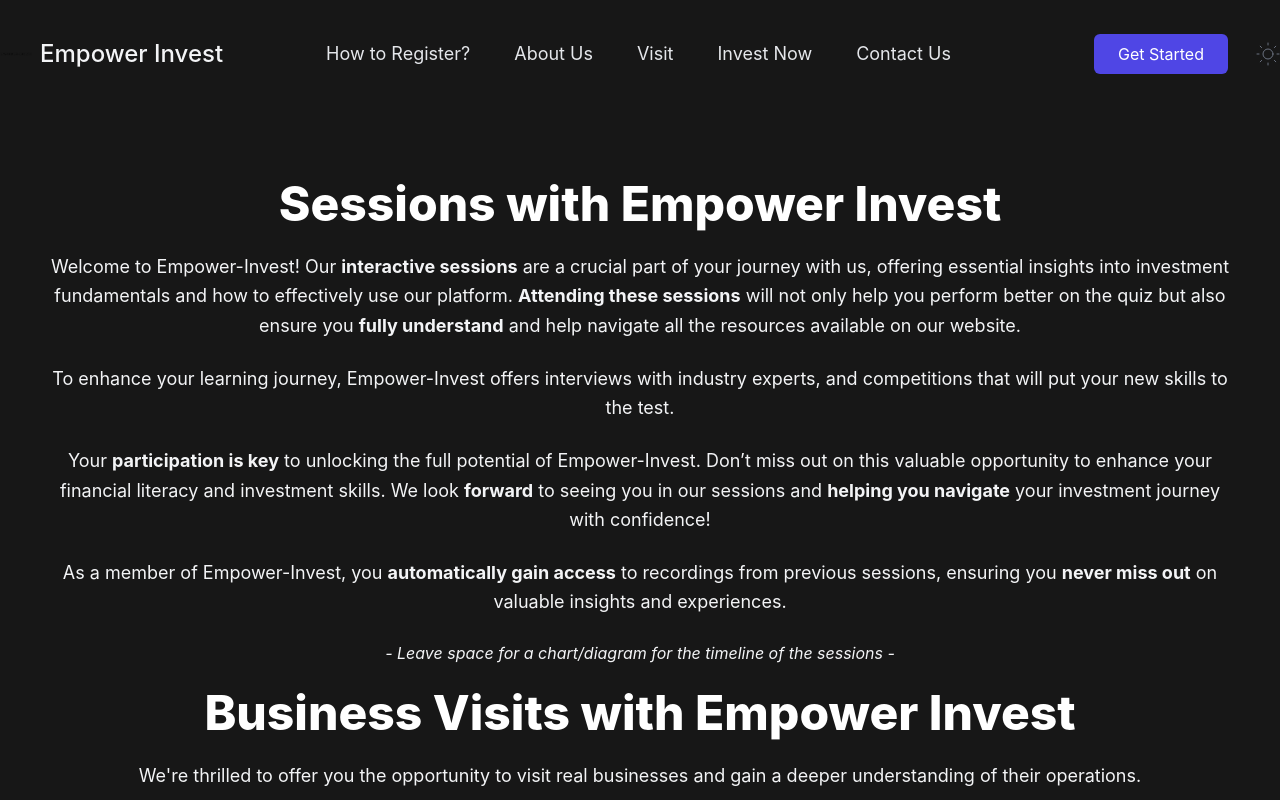
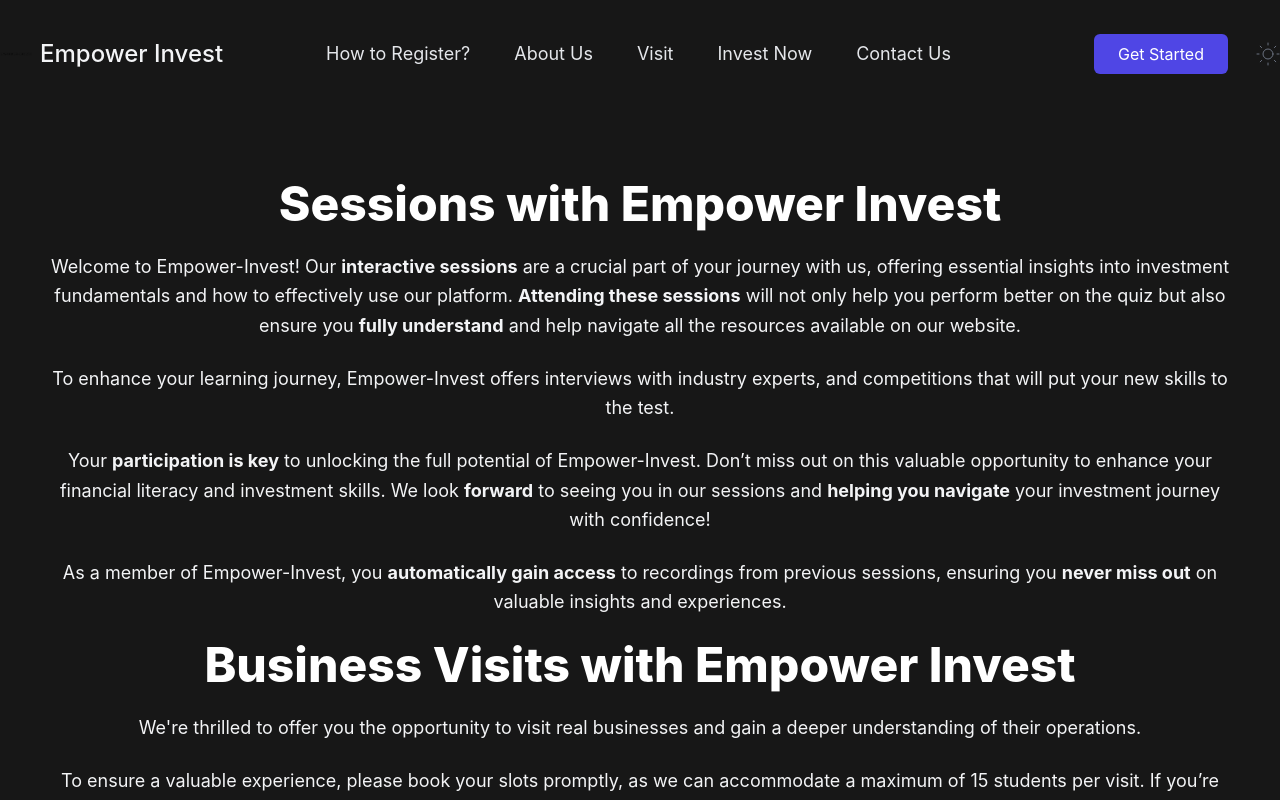
Before and after one commit to vithal34/last, a Next.js app: page /visit in a window 1280 px wide. Shown: the top 800 px of the page. Built offline with nearby package versions, Linux system fonts and the light colour scheme.

Commit message:
Update visit.tsx

```diff
--- a/src/pages/visit.tsx
+++ b/src/pages/visit.tsx
@@ -24,9 +24,9 @@ const Visit: React.FC = () => {
                     <p className="mb-6 text-lg leading-relaxed">
                         As a member of Empower-Invest, you <strong>automatically gain access</strong> to recordings from previous sessions, ensuring you <strong>never miss out</strong> on valuable insights and experiences.
                     </p>
-                    <div className="my-6">
+                    {/* <div className="my-6">
                         <p className="italic">- Leave space for a chart/diagram for the timeline of the sessions -</p>
-                    </div>
+                    </div> */}
                     <h1 className="text-5xl font-extrabold mb-6 text-white animate-fade-in">
                         Business Visits with Empower Invest
                     </h1>
```
